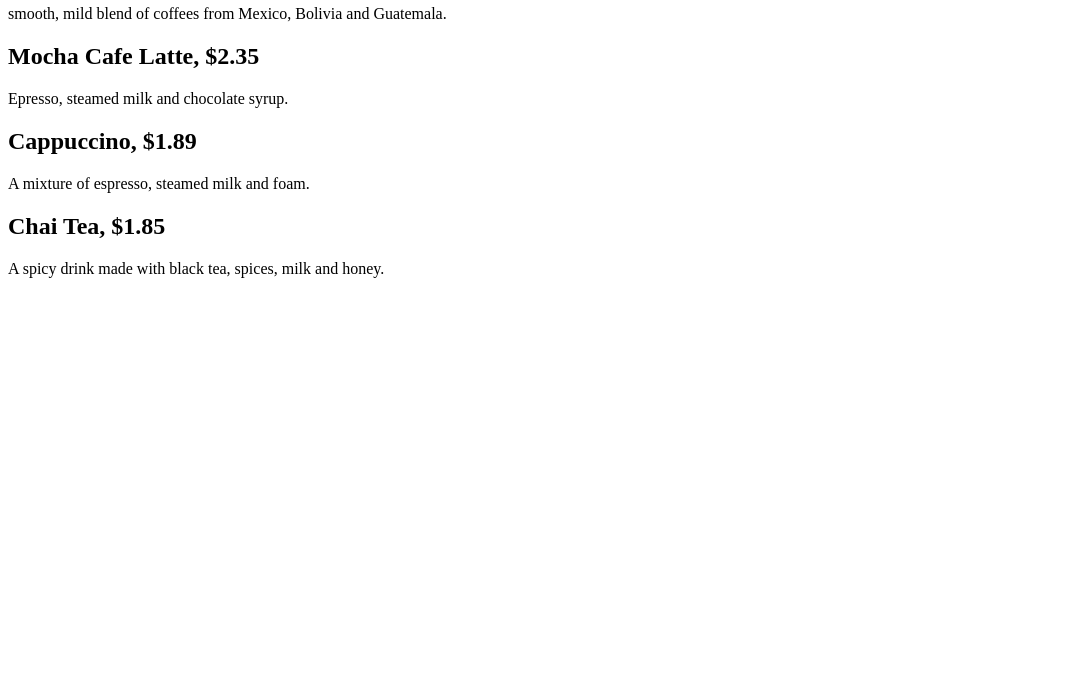
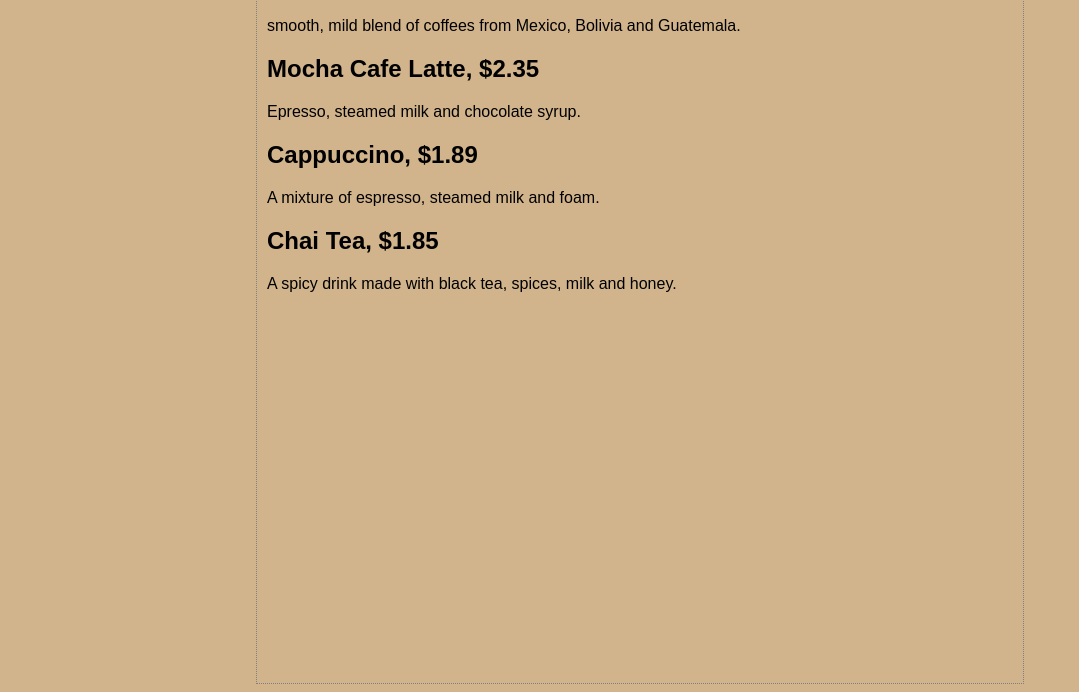
Before and after one commit to dgmail7/head_first_html_css, a plain HTML site: page starbuzz/index.html in a window 1280 px wide. Shown: the part 108-800 px from the top of the page, without its empty margins (0-1079 px from the left). Drawn offline with Linux system fonts and the light colour scheme.

Commit message:
add style for index.html

```diff
--- a/starbuzz/index.html
+++ b/starbuzz/index.html
@@ -1,6 +1,16 @@
 <html>
 <head>
     <title>Starbuzz Coffee</title>
+    <style type="text/css">
+        body {
+            background-color: #d2b48c;
+            margin-left: 20%;
+            margin-right: 20%;
+            border: 1px dotted gray;
+            padding: 10px 10px 10px 10px;
+            font-family: sans-serif;
+        }
+    </style>
 </head>
 <body>
     <h1>Starbuzz Coffee Beverages</h1>
```
